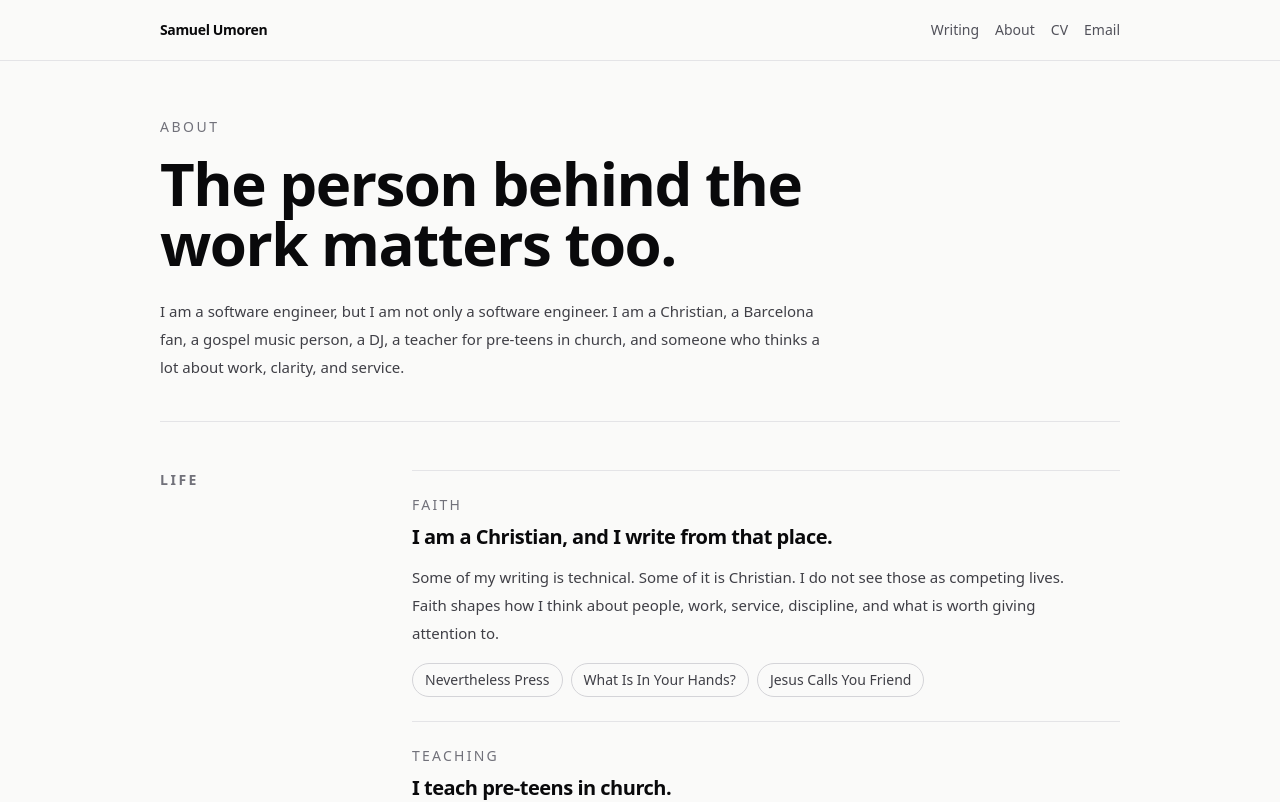
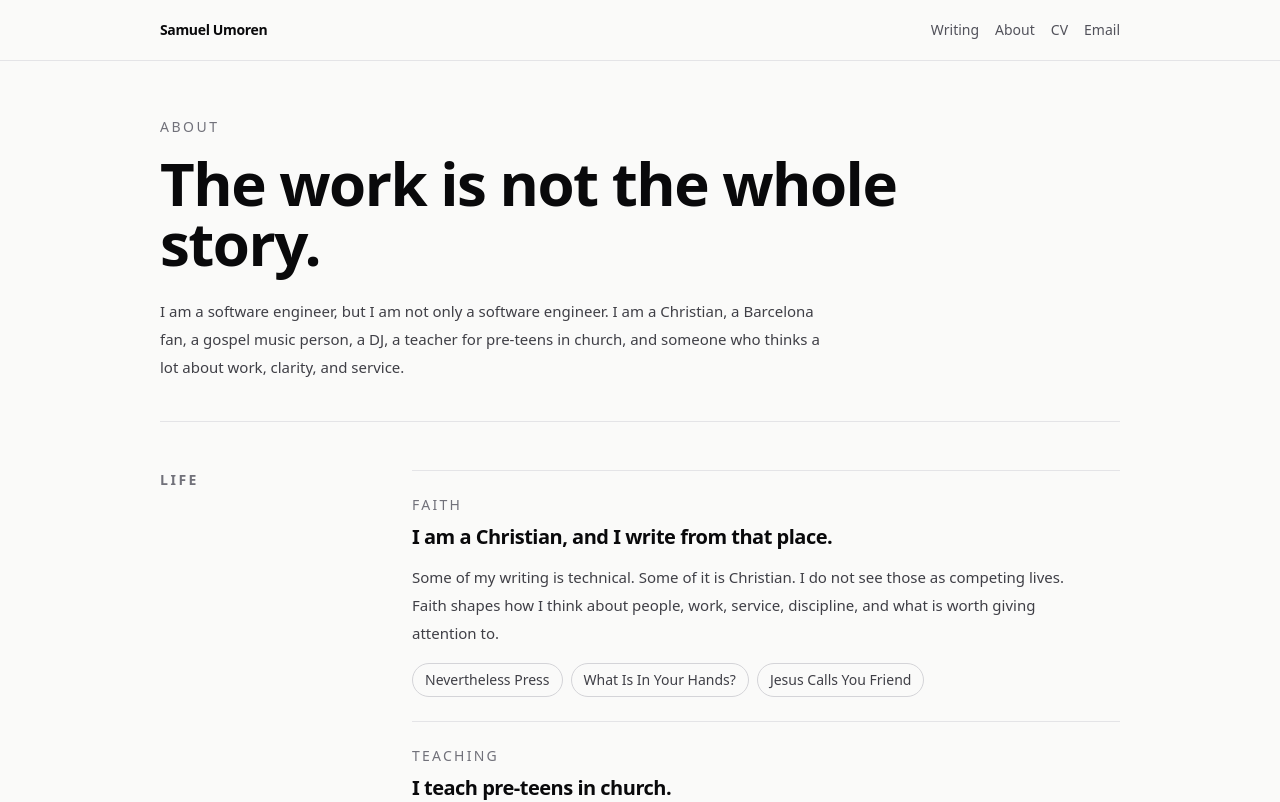
Before and after one commit to Umoren/samuel-umoren, a Next.js app: page /about in a window 1280 px wide. Shown: the top 802 px of the page. Built offline with nearby package versions, Linux system fonts and the light colour scheme.

Commit message:
refine about page headline

```diff
--- a/pages/about.js
+++ b/pages/about.js
@@ -8,7 +8,7 @@ export default function About() {
           About
         </p>
         <h1 className="max-w-3xl text-4xl font-semibold tracking-tight text-zinc-950 md:text-6xl">
-          The person behind the work matters too.
+          The work is not the whole story.
         </h1>
         <p className="mt-6 max-w-2xl text-[15px] leading-7 text-zinc-700">
           I am a software engineer, but I am not only a software engineer. I am
```
